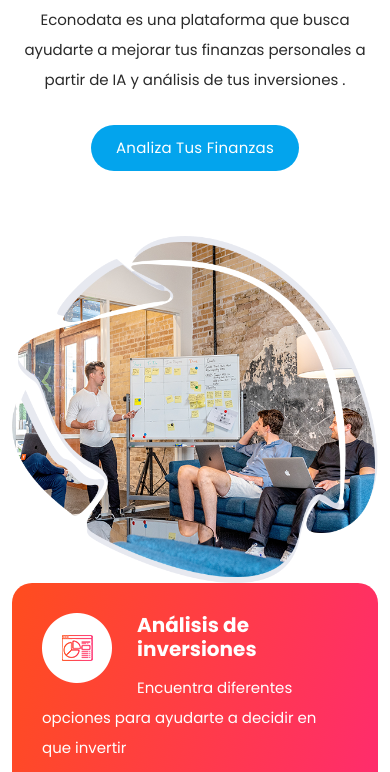
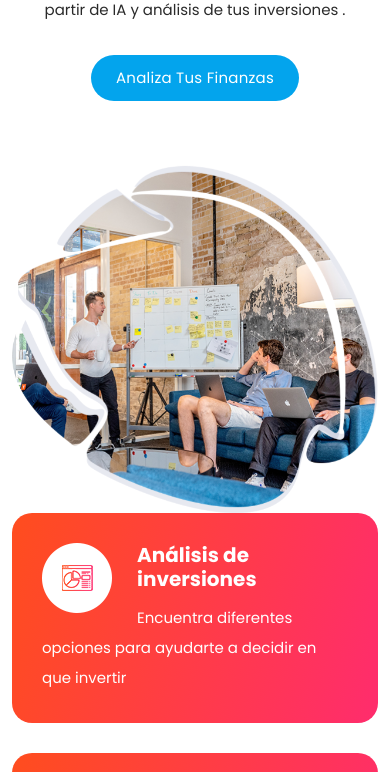
Before and after one commit to Martin-Ruiz-Ptaskin/LandingEconodata, a plain HTML site: page index.html in a window 390 px wide. Shown: the part 608-1380 px from the top of the page. Drawn offline with Linux system fonts and the light colour scheme.

Commit message:
cambio banner padding

```diff
--- a/assets/css/templatemo-space-dynamic.css
+++ b/assets/css/templatemo-space-dynamic.css
@@ -1449,7 +1449,7 @@
     display: none;
   }
   .main-banner {
-    padding-top: 196px;
+    padding-top: 126px;
   }
   .main-banner .left-content {
     margin-right: 0px;
```
Also changed, not shown: 2 other files.
